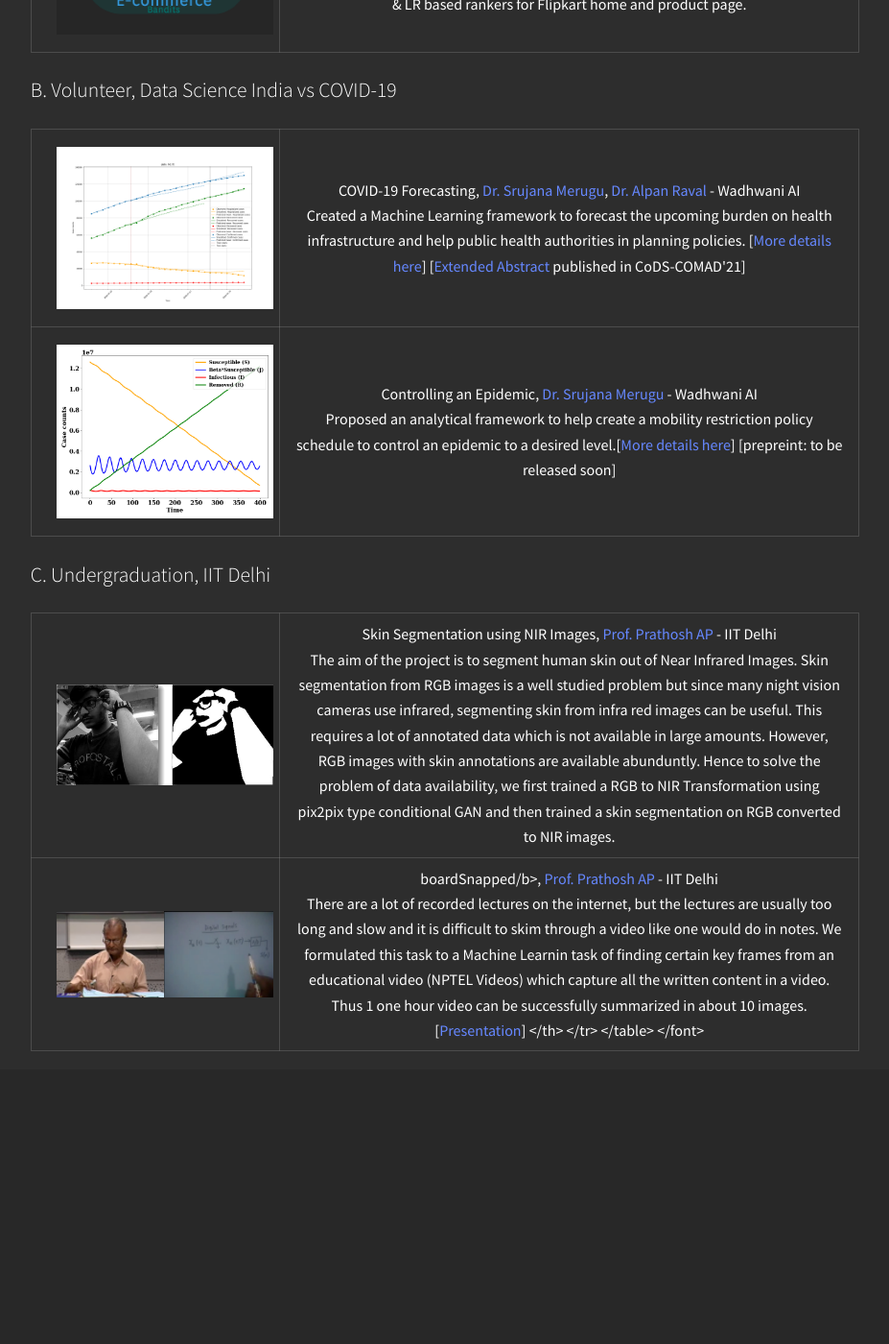
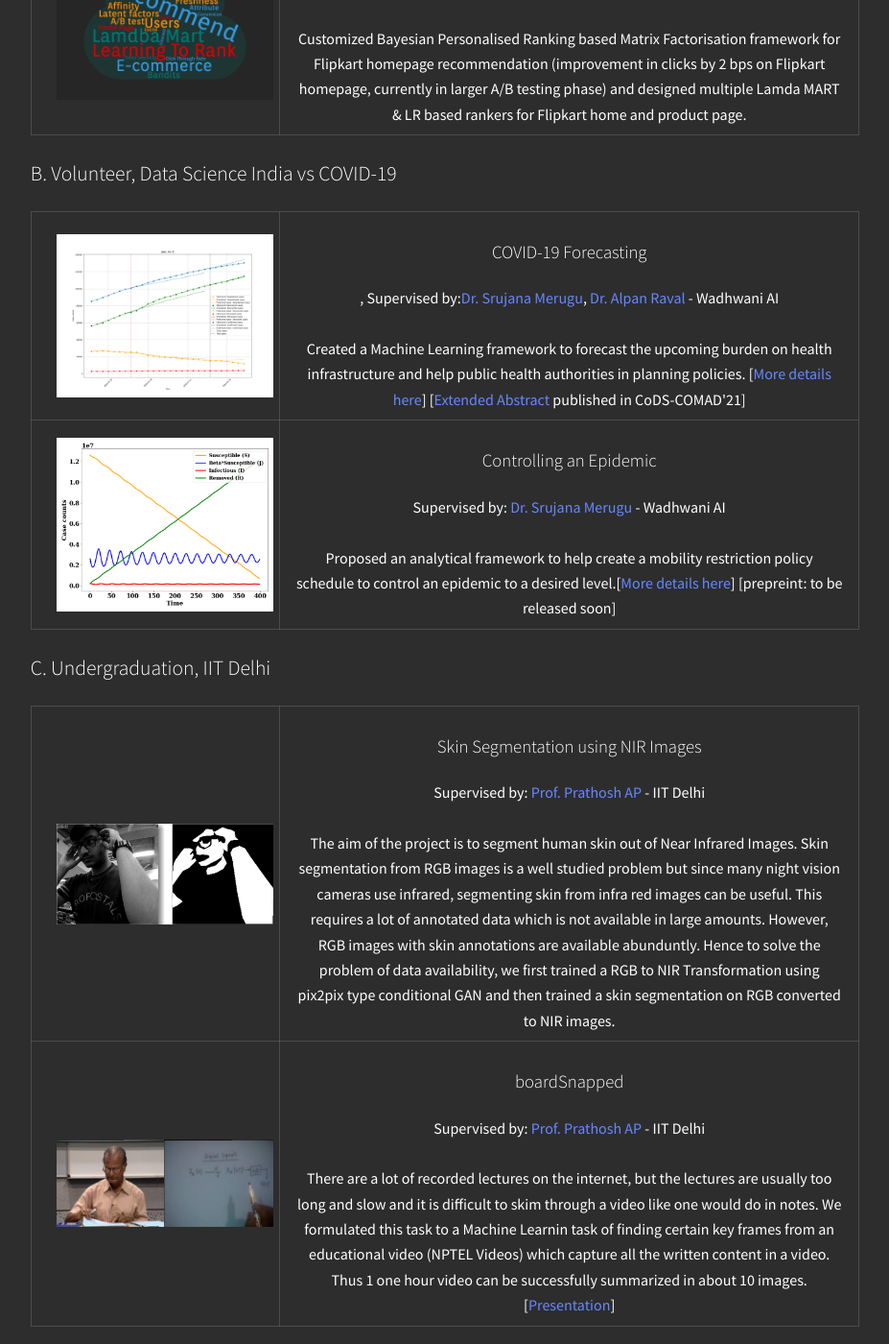
Before and after one commit to harshm121/portfolio-old, a Jekyll site: the page built from Projects/index.md, in a window 1280 px wide and 1400 px high, scrolled down 954 px. Shown: the whole window at 96% size, without its empty margins (176-1103 px from the left). Built offline with Jekyll 4.4.1, drawn with Linux system fonts in a browser that asks for light colours; before the commit the page ends 2068 px from its top, so only the background shows below that; some of the changed text lies outside the part shown.

Commit message:
Update index.md

```diff
--- a/Projects/index.md
+++ b/Projects/index.md
@@ -20,20 +20,20 @@
 <table style="width:100%;">
   <tr>
     <th width="30%"><img align="left" style="padding:10px;" src="./ctl_example.jpeg" alt="CTL Example" height = "60%"></th>
-	  <th width="70%"><h3>Complete The Look</h3> <h8>Supervised by: <a href = "http://www.facweb.iitkgp.ac.in/~niloy/">Prof. Niloy Ganguly</a> - IIT Kharagpur, <a href="https://www.linkedin.com/in/arnab-bhattacharya-26383573/">Dr. Arnab Bhattacharya</a>, <a href="https://www.linkedin.com/in/adityarachakonda/">Dr. Aditya Rachakonda</a> - Flipkart</h8> <br>
+	  <th width="70%"><h3>Complete The Look</h3> <h8>Supervised by: <a href = "http://www.facweb.iitkgp.ac.in/~niloy/">Prof. Niloy Ganguly</a> - IIT Kharagpur, <a href="https://www.linkedin.com/in/arnab-bhattacharya-26383573/">Dr. Arnab Bhattacharya</a>, <a href="https://www.linkedin.com/in/adityarachakonda/">Dr. Aditya Rachakonda</a> - Flipkart</h8> <br><br>
 Recommending fashion-compatible outfits given a 'parent' product and introducing diversity in the outfits generated. [<a href="https://harshm121.github.io/Projects/CTL/">More details here</a>]</th>
   </tr>
 
 
   <tr>
     <th width="30%"><img align="left" style="padding:10px;" src="./supermart.png" alt="supermart sugar example" height="80%"></th>
-	<th width="70%"><b>Audience Creation for Consumables</b>, <a href="https://www.linkedin.com/in/samik-datta-7b2a927a/">Samik Datta</a> - Flipkart <br>
+	<th width="70%"><h3>Audience Creation for Consumables</h3> <h8> Supervised by: <a href="https://www.linkedin.com/in/samik-datta-7b2a927a/">Samik Datta</a> - Flipkart</h8> <br><br>
 Creating an audience set for a store at Flipkart's Online Grocery marketplace, called Supermart, based on puchase probability by modelling a user's purchase behaviour and periodicity in buying consumables. [<a href="https://harshm121.github.io/Projects/supermart/">More details here</a>] [prepreint: to be released soon]</th>
   </tr>
 
   <tr>
     <th width="30%"><img align="left" style="padding:10px;" src="./reco.png" alt="Recommendation word cloud" height="80%"></th>
-	<th width="70%"><b>Candidate Generation and Ranking</b>, <a href="https://www.linkedin.com/in/samik-datta-7b2a927a/">Samik Datta</a>, <a href="https://www.linkedin.com/in/adityarachakonda/">Dr. Aditya Rachakonda</a> - Flipkart <br>
+	<th width="70%"><h3>Candidate Generation and Ranking</h3> <h8>Supervised by: <a href="https://www.linkedin.com/in/samik-datta-7b2a927a/">Samik Datta</a>, <a href="https://www.linkedin.com/in/adityarachakonda/">Dr. Aditya Rachakonda</a> - Flipkart</h8> <br><br>
 		Customized <b>Bayesian Personalised Ranking</b> based Matrix Factorisation framework for Flipkart homepage recommendation (improvement in clicks by 2 bps on Flipkart homepage, currently in larger A/B testing phase) and designed multiple Lamda MART & LR based rankers for Flipkart home and product page.</th>
   </tr>
 
@@ -45,14 +45,14 @@
 <table style="width:100%;">
   <tr>
     <th width="30%"><img align="left" style="padding:10px;" src="./covid_forecasting.png" alt="Forecasting Example" width = "100%"></th>
-	  <th width="70%"><b>COVID-19 Forecasting</b>, <a href="https://www.linkedin.com/in/srujana-merugu-a7243819/">Dr. Srujana Merugu</a>, <a href="https://www.linkedin.com/in/alpan-raval-36219a2/">Dr. Alpan Raval</a> - Wadhwani AI <br>
+	  <th width="70%"><h3>COVID-19 Forecasting</h3>, <h8> Supervised by:<a href="https://www.linkedin.com/in/srujana-merugu-a7243819/">Dr. Srujana Merugu</a>, <a href="https://www.linkedin.com/in/alpan-raval-36219a2/">Dr. Alpan Raval</a> - Wadhwani AI</h8><br> <br>
 Created a Machine Learning framework to forecast the upcoming burden on health infrastructure and help public health authorities in planning policies. [<a href="https://harshm121.github.io/Projects/covid_forecasting">More details here</a>] [<a href="https://www.medrxiv.org/content/10.1101/2020.10.19.20215293v1">Extended Abstract</a> published in CoDS-COMAD'21]</th>
   </tr>
 
 
   <tr>
     <th width="30%"><img align="left" style="padding:10px;" src="./cosir.png" alt="CoSIR Model" width="100%"></th>
-	<th width="70%"><b>Controlling an Epidemic</b>,  <a href="https://www.linkedin.com/in/srujana-merugu-a7243819/">Dr. Srujana Merugu</a> - Wadhwani AI <br>
+	<th width="70%"><h3>Controlling an Epidemic</h3> <h8> Supervised by:  <a href="https://www.linkedin.com/in/srujana-merugu-a7243819/">Dr. Srujana Merugu</a> - Wadhwani AI </h8><br><br>
 Proposed an analytical framework to help create a mobility restriction policy schedule to control an epidemic to a desired level.[<a href="https://harshm121.github.io/Projects/cosir/">More details here</a>] [prepreint: to be released soon]</th>
   </tr>
 
@@ -64,14 +64,14 @@
 <table style="width:100%;">
   <tr>
     <th width="30%"><img align="left" style="padding:10px;" src="./skinseg.png" alt="Skin segmentation example" width = "100%"></th>
-	  <th width="70%"><b>Skin Segmentation using NIR Images</b>, <a href="https://sites.google.com/view/prathosh">Prof. Prathosh AP</a> - IIT Delhi <br>
+	  <th width="70%"><h3>Skin Segmentation using NIR Images</h3> <h8> Supervised by: <a href="https://sites.google.com/view/prathosh">Prof. Prathosh AP</a> - IIT Delhi </h8><br><br>
 The aim of the project is to segment human skin out of Near Infrared Images. Skin segmentation from RGB images is a well studied problem but since many night vision cameras use infrared, segmenting skin from infra red images can be useful. This requires a lot of annotated data which is not available in large amounts. However, RGB images with skin annotations are available abunduntly. Hence to solve the problem of data availability, we first trained a RGB to NIR Transformation using pix2pix type conditional GAN and then trained a skin segmentation on RGB converted to NIR images. </th>
   </tr>
 
 
   <tr>
     <th width="30%"><img align="left" style="padding:10px;" src="./boardsnapped.png" alt="Example images" width="100%"></th>
-	<th width="70%"><b>boardSnapped/b>, <a href="https://sites.google.com/view/prathosh">Prof. Prathosh AP</a> - IIT Delhi <br>
+	<th width="70%"><h3>boardSnapped</h3> <h8> Supervised by: <a href="https://sites.google.com/view/prathosh">Prof. Prathosh AP</a> - IIT Delhi </h8><br><br>
 	There are a lot of recorded lectures on the internet, but the lectures are usually too long and slow and it is difficult to skim through a video like one would do in notes. We formulated this task to a Machine Learnin task of finding certain key frames from an educational video (NPTEL Videos) which capture all the written content in a video. Thus 1 one hour video can be successfully summarized in about 10 images. [<a href="https://docs.google.com/presentation/d/1hnYlk-_ie_55itjfKPlbFFm5x9woRM1kMJZJNiyOV2I/edit?usp=sharing">Presentation</a>]
 </th>
   </tr>
```
